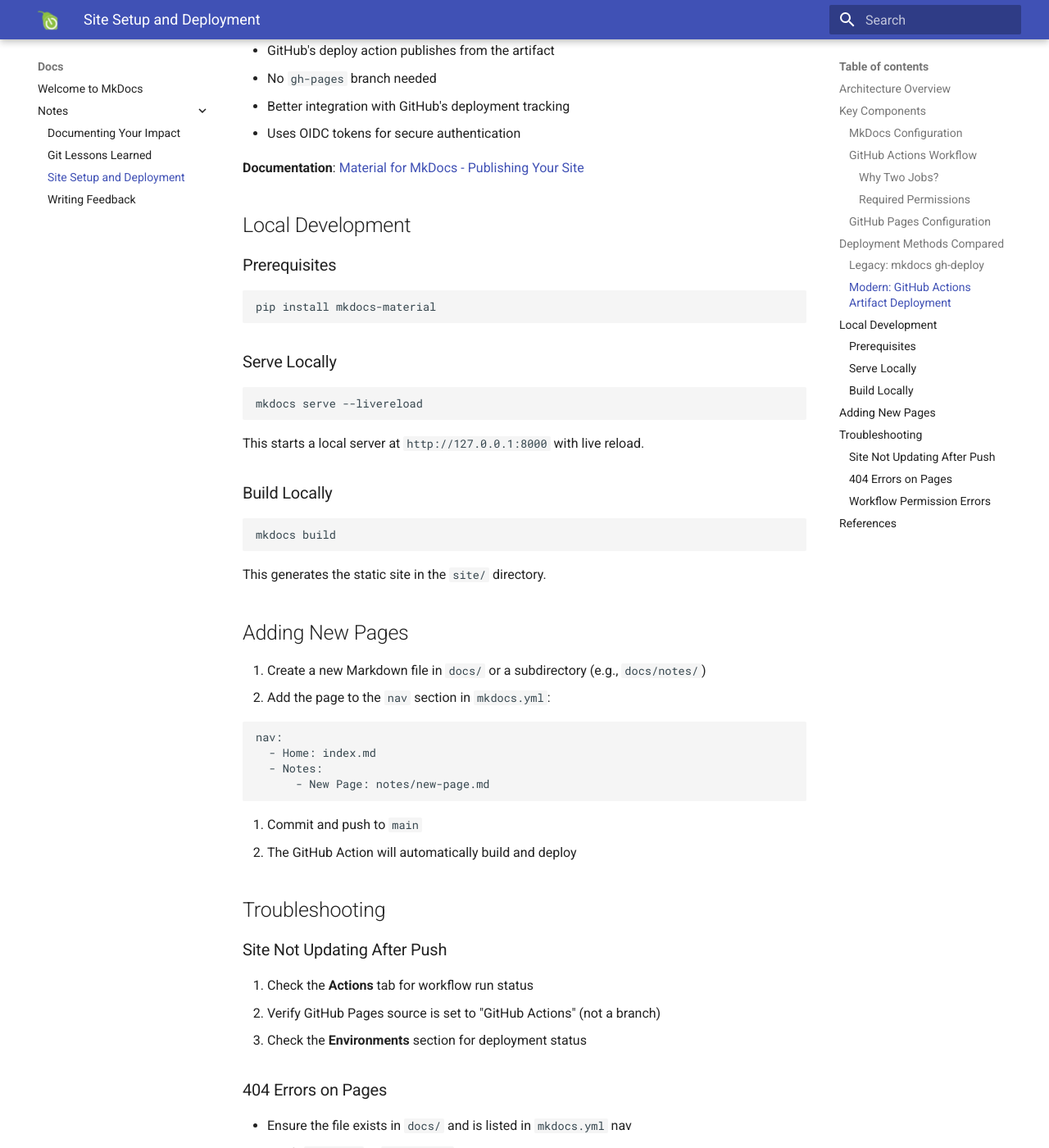
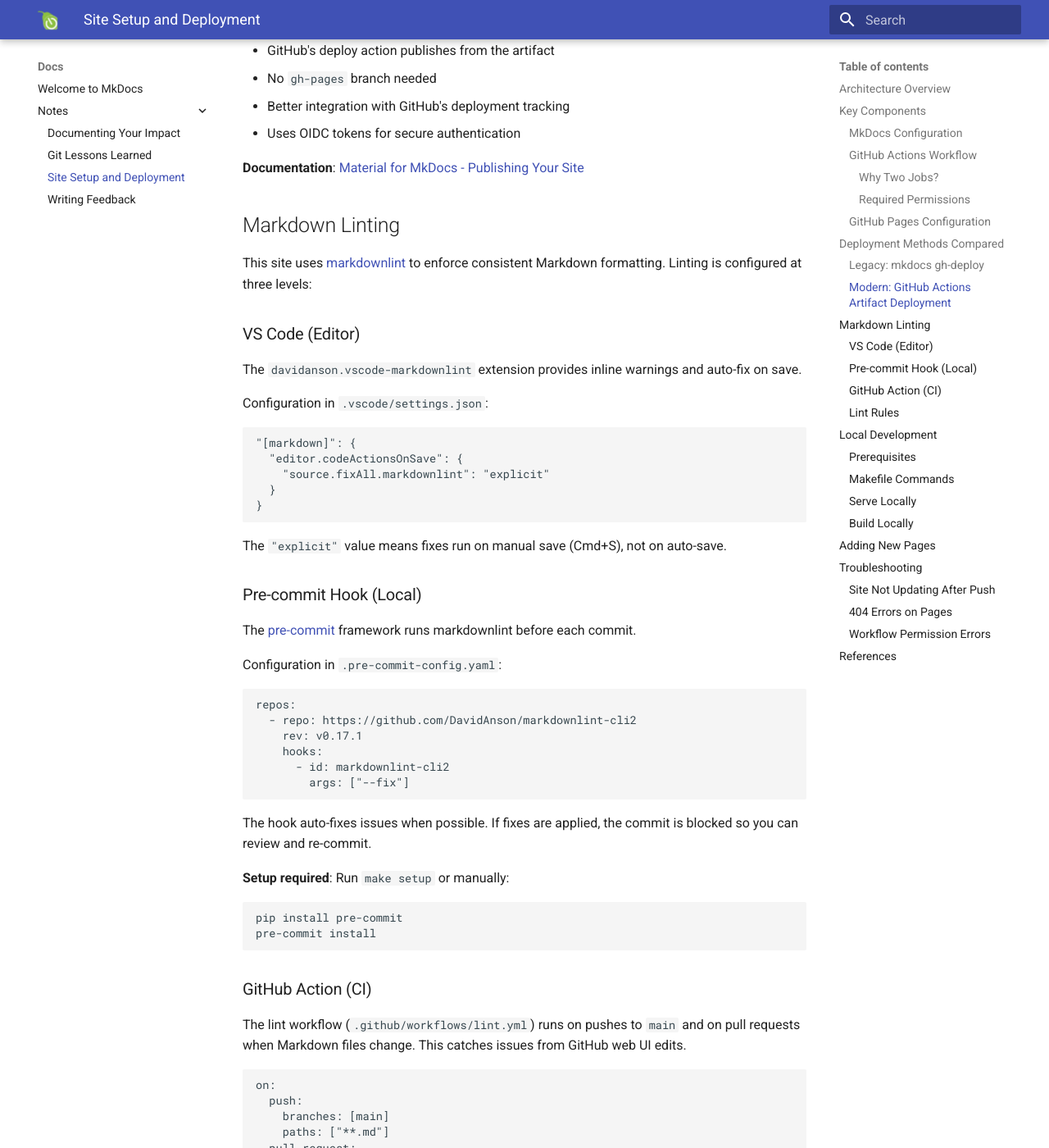
Before and after one commit to paretech/docs, an MkDocs documentation site: the page built from docs/notes/site-setup.md, in a window 1280 px wide and 1400 px high, scrolled down 2133 px. Shown: the whole window at 82% size. Built offline with MkDocs 1.6.1 and Material for MkDocs 9.7.7, drawn with Linux system fonts in a browser that asks for light colours; some of the changed text lies outside the part shown.

Commit message:
Update site docs and add makefile

````diff
--- a/docs/notes/site-setup.md
+++ b/docs/notes/site-setup.md
@@ -84,18 +84,99 @@
 
 **Documentation**: [Material for MkDocs - Publishing Your Site](https://squidfunk.github.io/mkdocs-material/publishing-your-site/)
 
+## Markdown Linting
+
+This site uses [markdownlint](https://github.com/DavidAnson/markdownlint) to enforce consistent Markdown formatting. Linting is configured at three levels:
+
+### VS Code (Editor)
+
+The `davidanson.vscode-markdownlint` extension provides inline warnings and auto-fix on save.
+
+Configuration in `.vscode/settings.json`:
+
+```json
+"[markdown]": {
+  "editor.codeActionsOnSave": {
+    "source.fixAll.markdownlint": "explicit"
+  }
+}
+```
+
+The `"explicit"` value means fixes run on manual save (Cmd+S), not on auto-save.
+
+### Pre-commit Hook (Local)
+
+The [pre-commit](https://pre-commit.com/) framework runs markdownlint before each commit.
+
+Configuration in `.pre-commit-config.yaml`:
+
+```yaml
+repos:
+  - repo: https://github.com/DavidAnson/markdownlint-cli2
+    rev: v0.17.1
+    hooks:
+      - id: markdownlint-cli2
+        args: ["--fix"]
+```
+
+The hook auto-fixes issues when possible. If fixes are applied, the commit is blocked so you can review and re-commit.
+
+**Setup required**: Run `make setup` or manually:
+
+```bash
+pip install pre-commit
+pre-commit install
+```
+
+### GitHub Action (CI)
+
+The lint workflow (`.github/workflows/lint.yml`) runs on pushes to `main` and on pull requests when Markdown files change. This catches issues from GitHub web UI edits.
+
+```yaml
+on:
+  push:
+    branches: [main]
+    paths: ["**.md"]
+  pull_request:
+    paths: ["**.md"]
+```
+
+### Lint Rules
+
+Rules are configured in `.markdownlint.json`:
+
+| Rule | Setting | Reason |
+|------|---------|--------|
+| MD013 | Disabled | No line length limit (prose wraps naturally) |
+| MD024 | `siblings_only: true` | Allows duplicate headings in different sections |
+
+**Documentation**: [markdownlint rules](https://github.com/DavidAnson/markdownlint/blob/main/doc/Rules.md)
+
 ## Local Development
 
 ### Prerequisites
 
+Install dependencies using the Makefile:
+
 ```bash
-pip install mkdocs-material
+make setup
 ```
+
+This installs MkDocs, plugins, and configures the pre-commit hook.
+
+### Makefile Commands
+
+| Command | Description |
+|---------|-------------|
+| `make setup` | Install dependencies and configure pre-commit hook |
+| `make serve` | Run local dev server at `http://127.0.0.1:8000` |
+| `make build` | Build static site to `site/` directory |
+| `make lint` | Run markdownlint on all Markdown files |
 
 ### Serve Locally
 
 ```bash
-mkdocs serve --livereload
+make serve
 ```
 
 This starts a local server at `http://127.0.0.1:8000` with live reload.
@@ -103,7 +184,7 @@
 ### Build Locally
 
 ```bash
-mkdocs build
+make build
 ```
 
 This generates the static site in the `site/` directory.
````
Also changed, not shown: 1 other file.
